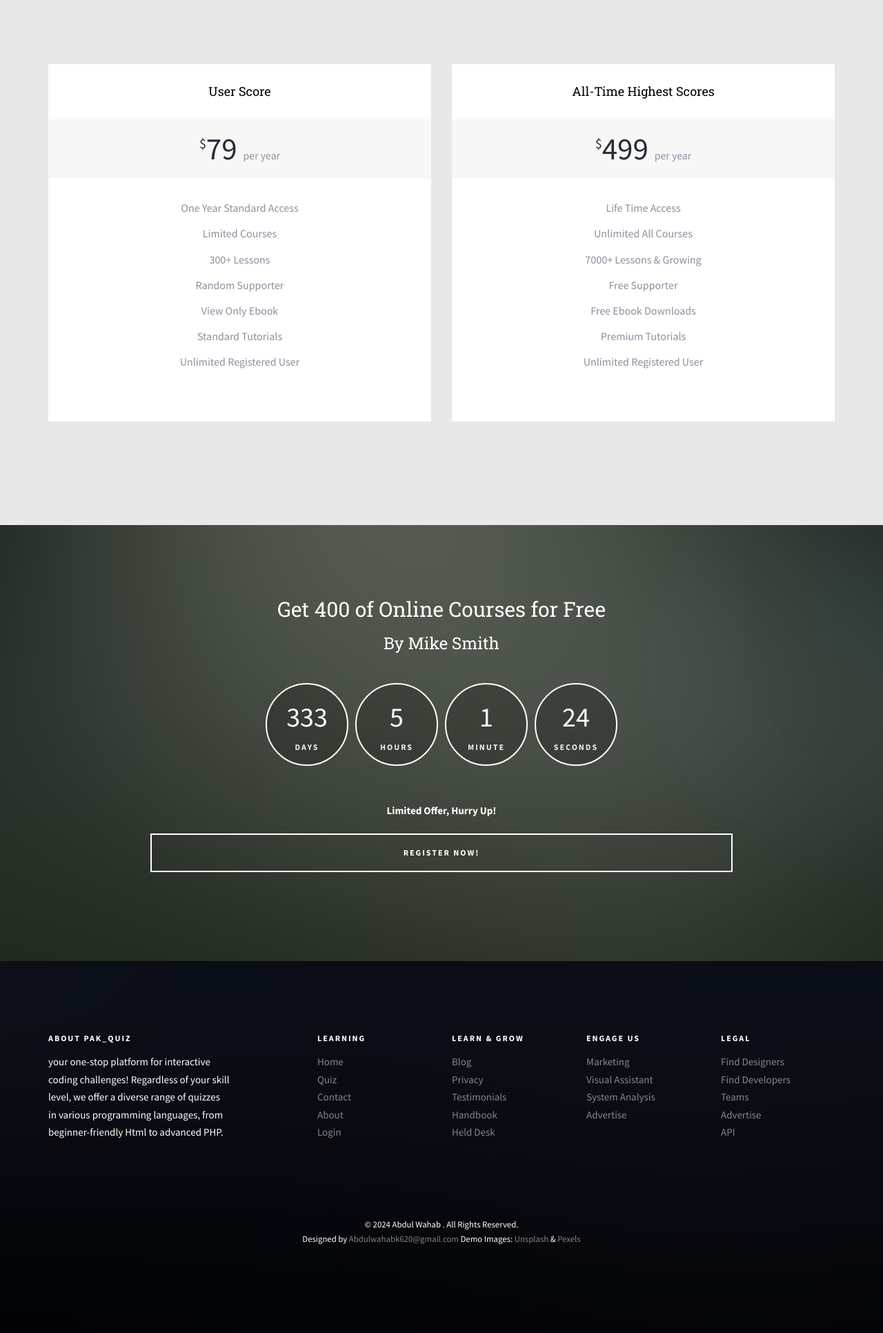
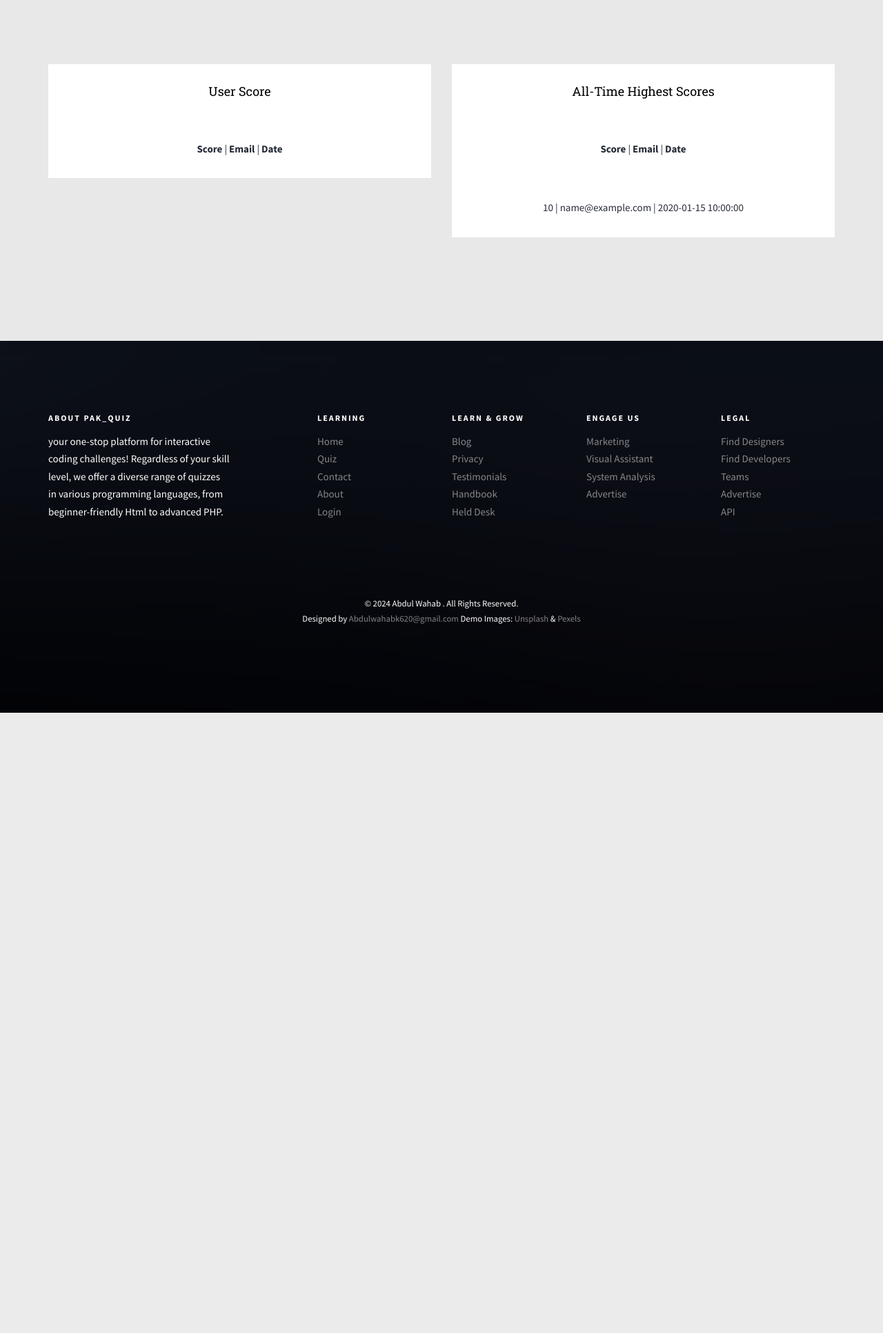
Before and after one commit to AbdulWahab5959/Quiz_Website-in-PHP, a PHP site: page /Quiz_Website-in-PHP/quiz_history.php in a window 1280 px wide. Shown: the part 356-2288 px from the top of the page at 69% size. After the commit the page ends 1389 px from the top, so only its background shows below. Run offline with PHP 8.4, Linux system fonts and the light colour scheme; a user stored in the database is signed in; tables that the repository leaves empty or names only in its code hold one stand-in row (values such as "Sample post"); some libraries are stand-ins or nearby versions; some web fonts are replaced.

Commit message:
quiz result add:

```diff
--- a/quiz_history.php
+++ b/quiz_history.php
@@ -4,9 +4,11 @@
 
 <!DOCTYPE HTML>
 <html>
+
 <head>
 	<?php include_once('includes/header.php') ?>
 </head>
+
 <body>
 	<?php include_once('includes/navbar.php') ?>
 
@@ -17,7 +19,8 @@
 				<div class="col-md-6 col-md-offset-3 text-center fh5co-heading">
 					<h2>User Quiz History</h2>
 					<p>
-The user quiz history feature provides a comprehensive overview of the quizzes a user has attempted, offering valuable insights into their learning journey. By accessing their quiz history, users can track their progress, review past performance, and identify areas for improvement. </p>
+						The user quiz history feature provides a comprehensive overview of the quizzes a user has attempted, offering valuable insights into their learning journey. By accessing their quiz history, users can track their progress, review past performance, and identify areas for improvement.
+					</p>
 				</div>
 			</div>
 			<div class="row">
@@ -25,78 +28,74 @@
 					<div class="col-md-6 animate-box">
 						<div class="pricing__item">
 							<div class="wrap-price">
-								<!-- <div class="icon icon-store"></div> -->
 								<h3 class="pricing__title">User Score</h3>
-	                     <!-- <p class="pricing__sentence">Up to 5 users</p> -->
 							</div>
-                     <div class="pricing__price">
+							<div class="wrap-price">
 								<span class="pricing__anim pricing__anim--1">
-								<span class="pricing__currency">$</span>79
-                        </span>
-                        <span class="pricing__anim pricing__anim--2">
-								<span class="pricing__period">per year</span>
+									<b>	Score</b>  | <b>Email </b> | <b>Date</b>
 							</span>
 							</div>
+							<?php
+							// Fetch user's personal record
+							$query_personal_record = "SELECT email, score, `date` FROM users_quiz WHERE email = ? ORDER BY score DESC LIMIT 10";
+							$stmt_personal_record = mysqli_prepare($conn, $query_personal_record);
+							mysqli_stmt_bind_param($stmt_personal_record, "s", $_SESSION['email']);
+							mysqli_stmt_execute($stmt_personal_record);
+							$result_personal_record = mysqli_stmt_get_result($stmt_personal_record);
+
+							// Display user's personal record
+							while ($row_personal_record = mysqli_fetch_assoc($result_personal_record)) {
+							?>
 								<div class="wrap-price">
-                     	<ul class="pricing__feature-list">
-	                        <li class="pricing__feature">One Year Standard Access</li>
-	                        <li class="pricing__feature">Limited Courses</li>
-	                        <li class="pricing__feature">300+ Lessons</li>
-	                        <li class="pricing__feature">Random Supporter</li>
-	                        <li class="pricing__feature">View Only Ebook</li>
-	                        <li class="pricing__feature">Standard Tutorials</li>
-	                         <li class="pricing__feature">Unlimited Registered User</li>
-	                     </ul>
+									<span class="pricing__anim pricing__anim--1">
+									<b>	<?php echo $row_personal_record['score']; ?></b> | <b><?php echo $row_personal_record['email']; ?> </b> | <b><?php echo $row_personal_record['date']; ?></b>
+									</span>
+								</div>
+							<?php
+							}
+							?>
 						</div>
 					</div>
-					</div>
+
 					<div class="col-md-6 animate-box">
 						<div class="pricing__item">
 							<div class="wrap-price">
-                  		<!-- <div class="icon icon-home2"></div> -->
-	                     <h3 class="pricing__title"> All-Time Highest Scores</h3>
-	                     <!-- <p class="pricing__sentence">Unlimited users</p> -->
+								<h3 class="pricing__title">All-Time Highest Scores</h3>
 							</div>
-                     <div class="pricing__price">
+							<div class="wrap-price">
 								<span class="pricing__anim pricing__anim--1">
-								<span class="pricing__currency">$</span>499
-                        </span>
-                        <span class="pricing__anim pricing__anim--2">
-								<span class="pricing__period">per year</span>
+									<b>	Score</b>  | <b>Email </b> | <b>Date</b>
 							</span>
 							</div>
+							<?php
+							// Fetch top 10 records excluding user's personal record
+							$query_top_records = "SELECT email, score, `date` FROM users_quiz WHERE email != ? ORDER BY score DESC LIMIT 10";
+							$stmt_top_records = mysqli_prepare($conn, $query_top_records);
+							mysqli_stmt_bind_param($stmt_top_records, "s", $_SESSION['email']);
+							mysqli_stmt_execute($stmt_top_records);
+							$result_top_records = mysqli_stmt_get_result($stmt_top_records);
+
+							// Display top 10 records
+							while ($row_top_records = mysqli_fetch_assoc($result_top_records)) {
+							?>
 								<div class="wrap-price">
-                     	<ul class="pricing__feature-list">
-	                        <li class="pricing__feature">Life Time Access</li>
-	                        <li class="pricing__feature">Unlimited All Courses</li>
-	                        <li class="pricing__feature">7000+ Lessons &amp; Growing</li>
-	                        <li class="pricing__feature">Free Supporter</li>
-	                        <li class="pricing__feature">Free Ebook Downloads</li>
-	                        <li class="pricing__feature">Premium Tutorials</li>
-	                         <li class="pricing__feature">Unlimited Registered User</li>
-	                     </ul>
+									<span class="pricing__anim pricing__anim--1">
+										<?php echo $row_top_records['score']; ?> | <?php echo $row_top_records['email']; ?> | <?php echo $row_top_records['date']; ?>
+									</span>
 								</div>
-                  </div>
+							<?php
+							}
+							?>
 						</div>
 					</div>
 				</div>
 			</div>
 		</div>
 
-	<div id="fh5co-register" style="background-image: url(images/img_bg_2.jpg);">
-		<div class="overlay"></div>
-		<div class="row">
-			<div class="col-md-8 col-md-offset-2 animate-box">
-				<div class="date-counter text-center">
-					<h2>Get 400 of Online Courses for Free</h2>
-					<h3>By Mike Smith</h3>
-					<div class="simply-countdown simply-countdown-one"></div>
-					<p><strong>Limited Offer, Hurry Up!</strong></p>
-					<p><a href="#" class="btn btn-primary btn-lg btn-reg">Register Now!</a></p>
 	</div>
 	</div>
-		</div>
-	</div>
+
+
 
 	<?php include_once('includes/footer.php') ?>
 	</div>
@@ -124,23 +123,6 @@
 	<script src="js/simplyCountdown.js"></script>
 	<!-- Main -->
 	<script src="js/main.js"></script>
-	<script>
-    var d = new Date(new Date().getTime() + 1000 * 120 * 120 * 2000);
+</body>
 
-    // default example
-    simplyCountdown('.simply-countdown-one', {
-        year: d.getFullYear(),
-        month: d.getMonth() + 1,
-        day: d.getDate()
-    });
-
-    //jQuery example
-    $('#simply-countdown-losange').simplyCountdown({
-        year: d.getFullYear(),
-        month: d.getMonth() + 1,
-        day: d.getDate(),
-        enableUtc: false
-    });
-	</script>
-	</body>
 </html>
```
Also changed, not shown: result.php (+13 -2 lines). Lines whose indentation alone changed are shown as unchanged.
